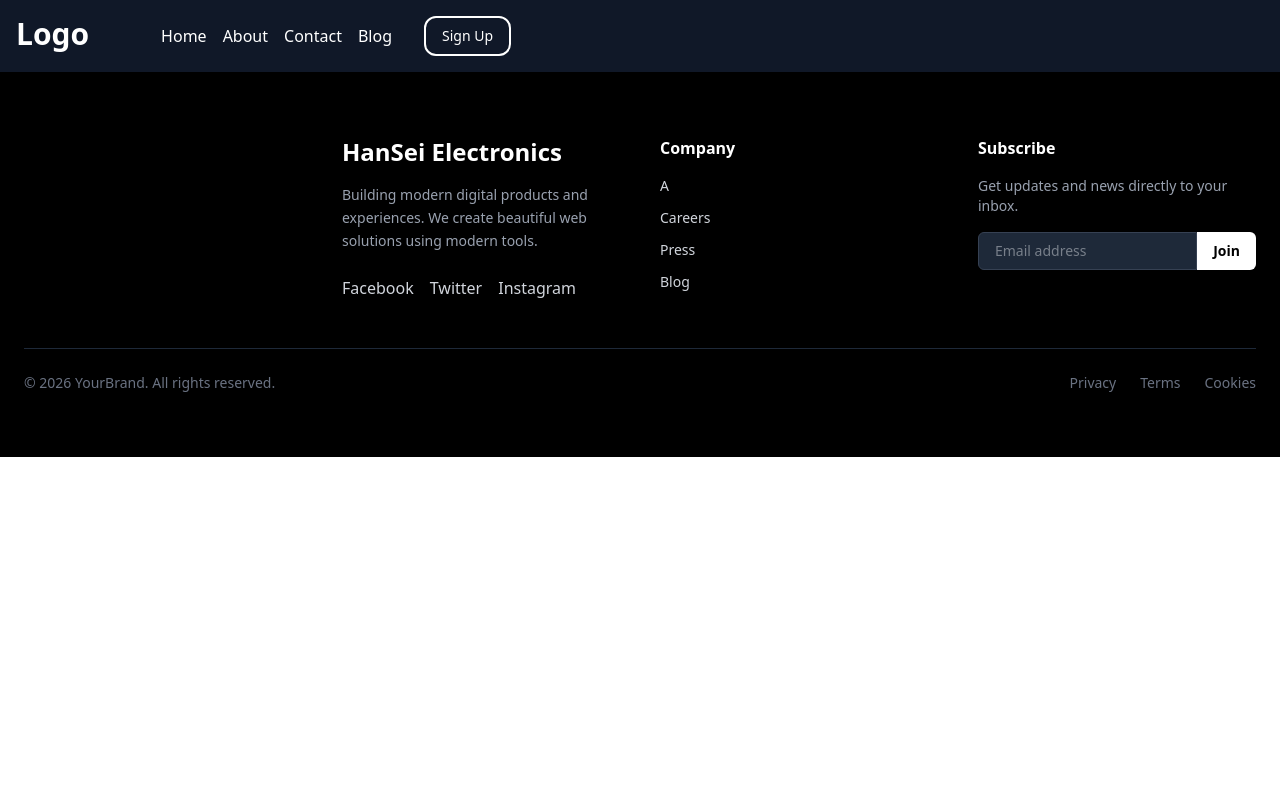
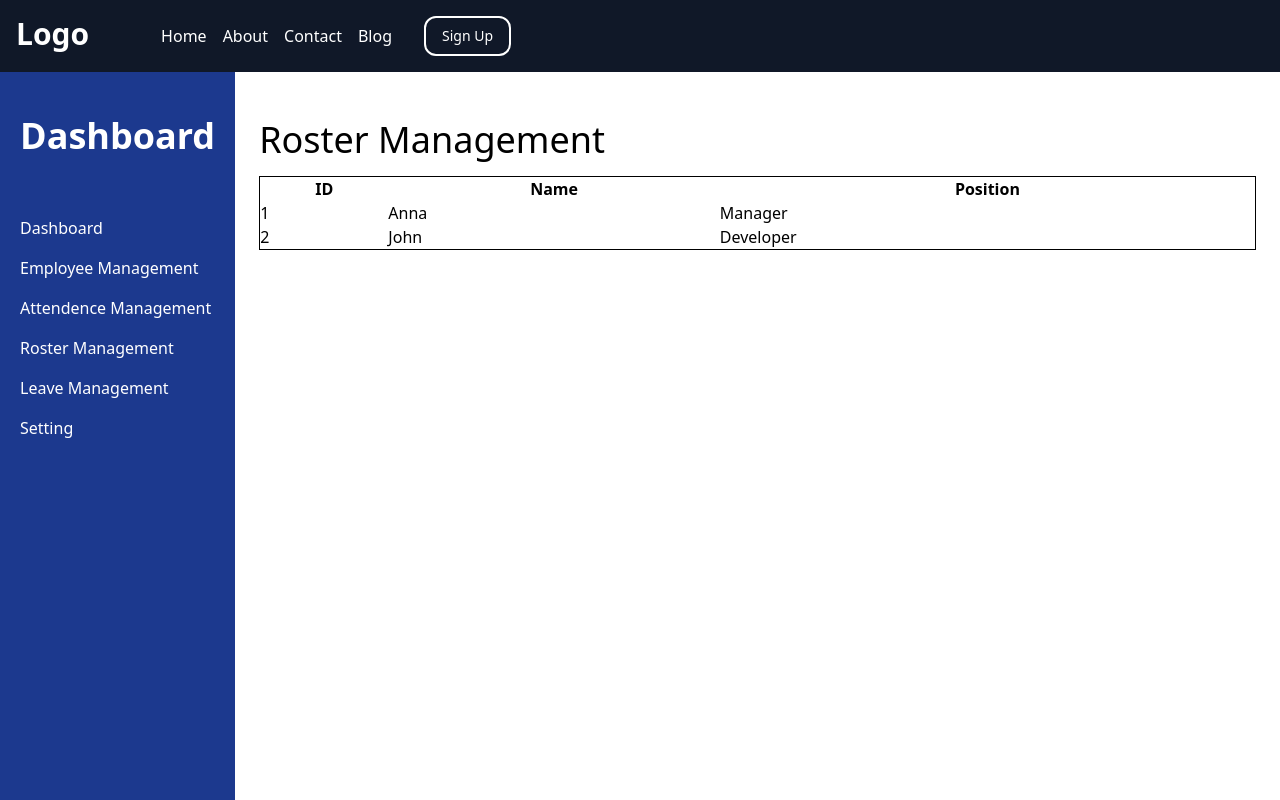
Before and after one commit to DaraCOOKED/HanSei-Electronics-fronted, a Nuxt app: page /roster-management in a window 1280 px wide. Shown: the top 800 px of the page. Built offline with nearby package versions, Linux system fonts and the light colour scheme.

Commit message:
feat/sidebar

```diff
--- a/app/components/Appsidebar.vue
+++ b/app/components/Appsidebar.vue
@@ -3,25 +3,33 @@
         <h1 class="text-4xl font-bold mt-6">Dashboard</h1>
 
         <ul class="space-y-4 mt-15">
-            <li class="hover:text-gray-500 cursor-pointer border-2 nowrap  ">
+
+            <li class="hover:text-gray-500 cursor-pointer">
+                <NuxtLink to="/dashboard">Dashboard</NuxtLink>
+            </li>
+
+            <li class="hover:text-gray-500 cursor-pointer">
                 <NuxtLink to="/employee-management">Employee Management</NuxtLink>
             </li>
 
-            <li class="hover:text-gray-500 cursor-pointer border-2 ">
+            <li class="hover:text-gray-500 cursor-pointer">
                 <NuxtLink to="/attendence-management">Attendence Management</NuxtLink>
             </li>
 
-            <li class="hover:text-gray-500 cursor-pointer border-2 ">
-                <NuxtLink to="/roster-management">roster-management</NuxtLink>
+            <li class="hover:text-gray-500 cursor-pointer">
+                <NuxtLink to="/roster-management">Roster Management</NuxtLink>
             </li>
 
-            <li class="hover:text-gray-500 cursor-pointer border-2 ">
+            <li class="hover:text-gray-500 cursor-pointer">
                 <NuxtLink to="/leave-management">Leave Management</NuxtLink>
             </li>
 
-            <li class="hover:text-gray-500 cursor-pointer border-2 ">
-                <NuxtLink to="/setting">setting</NuxtLink>
+            <li class="hover:text-gray-500 cursor-pointer">
+                <NuxtLink to="/setting">Setting</NuxtLink>
             </li>
+
+
+
         </ul>
     </div>
 </template>
--- /dev/null
+++ b/app/pages/attendence-management.vue
@@ -0,0 +1,17 @@
+<script setup>
+import Appsidebar from '~/components/Appsidebar.vue';
+</script>
+
+<template>
+
+    <div class="flex">
+
+        <Appsidebar />
+        <div class="mt-6 p-6 w-full">
+            <h2>Attendence Management</h2>
+
+        </div>
+
+    </div>
+
+</template>
--- /dev/null
+++ b/app/pages/dashboard.vue
@@ -0,0 +1,16 @@
+<script setup>
+import Appsidebar from '~/components/Appsidebar.vue';
+</script>
+
+<template>
+    <div class="flex">
+
+        <Appsidebar />
+        <div class="mt-6 p-6 w-full">
+            <h2>Dashboard</h2>
+
+        </div>
+
+    </div>
+
+</template>
--- /dev/null
+++ b/app/pages/employee-management.vue
@@ -0,0 +1,15 @@
+<script setup>
+import Appsidebar from '~/components/Appsidebar.vue';
+</script>
+
+<template>
+    <div class="flex">
+
+        <Appsidebar />
+        <div class="mt-6 p-6 w-full">
+            <h2>Employee Management</h2>
+
+        </div>
+
+    </div>
+</template>
--- /dev/null
+++ b/app/pages/leave-management.vue
@@ -0,0 +1,15 @@
+<script setup>
+import Appsidebar from '~/components/Appsidebar.vue';
+</script>
+
+<template>
+    <div class="flex">
+
+        <Appsidebar />
+        <div class="mt-6 p-6 w-full">
+            <h2>Leave Management</h2>
+
+        </div>
+
+    </div>
+</template>
--- /dev/null
+++ b/app/pages/roster-management.vue
@@ -0,0 +1,37 @@
+<script setup>
+import Appsidebar from '~/components/Appsidebar.vue';
+</script>
+
+<template>
+    <div class="flex">
+
+        <Appsidebar />
+
+        <div class="mt-6 p-6 w-full">
+
+            <h1 class="text-4xl font-medium mb-4">Roster Management</h1>
+
+            <table class="w-full border">
+                <tr>
+                    <th>ID</th>
+                    <th>Name</th>
+                    <th>Position</th>
+                </tr>
+
+                <tr>
+                    <td>1</td>
+                    <td>Anna</td>
+                    <td>Manager</td>
+                </tr>
+
+                <tr>
+                    <td>2</td>
+                    <td>John</td>
+                    <td>Developer</td>
+                </tr>
+            </table>
+
+        </div>
+
+    </div>
+</template>
--- /dev/null
+++ b/app/pages/setting.vue
@@ -0,0 +1,16 @@
+<script setup>
+import Appsidebar from '~/components/Appsidebar.vue';
+</script>
+
+<template>
+    <div class="flex">
+
+        <Appsidebar />
+        <div class="mt-6 p-6 w-full">
+            <h2>setting</h2>
+
+        </div>
+
+    </div>
+
+</template>
```
